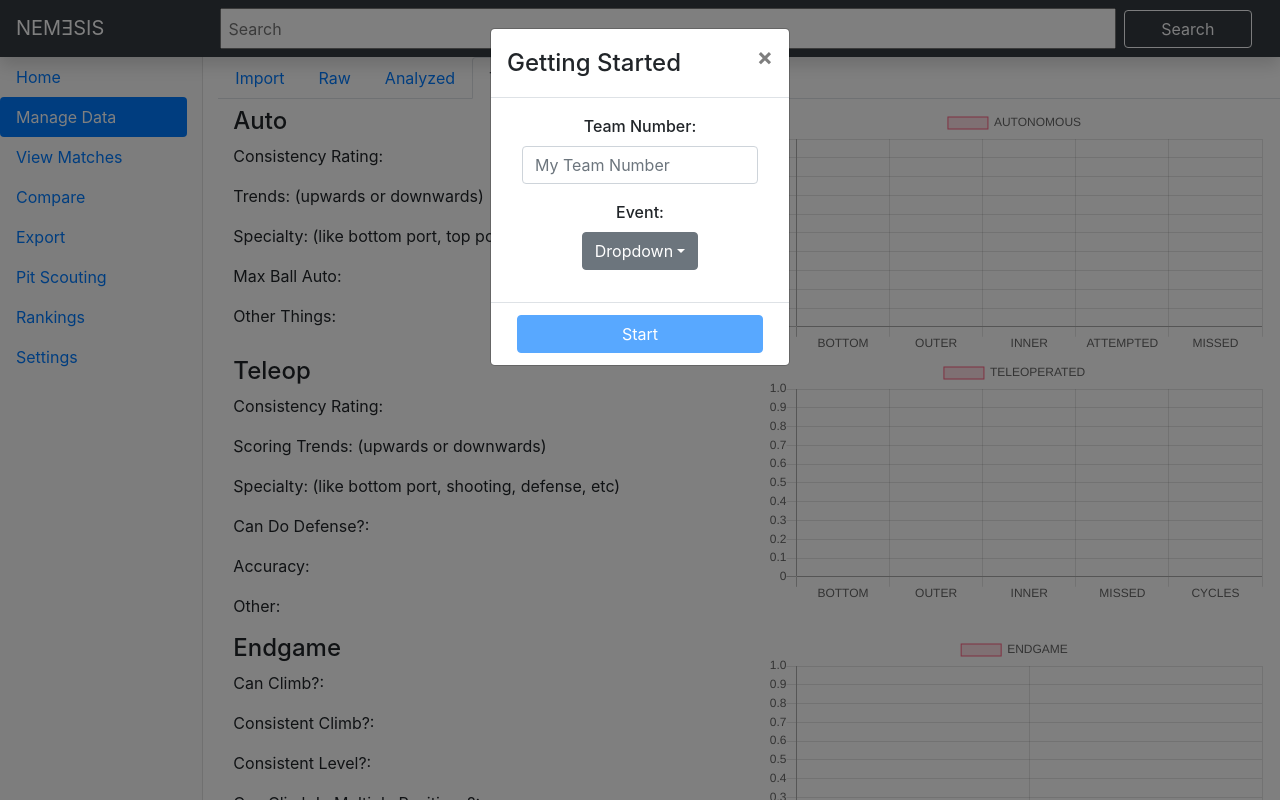
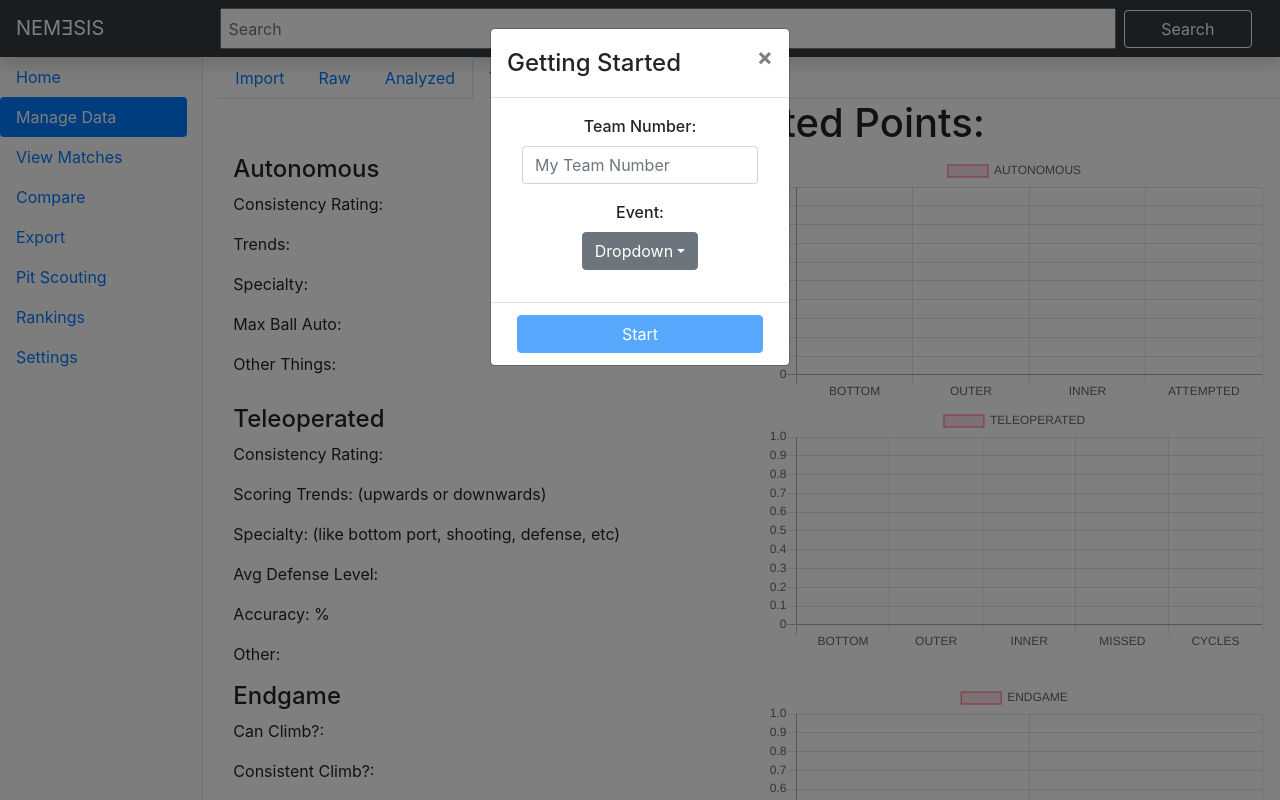
Before and after one commit to codejvn/MasterScout, a React (Create React App) app: page / in a window 1280 px wide. Shown: the top 800 px of the page. Built offline with nearby package versions, Linux system fonts and the light colour scheme.

Commit message:
added to team breakdown

```diff
--- a/src/Components/Layout/ManageDataTabs/AutoChart.js
+++ b/src/Components/Layout/ManageDataTabs/AutoChart.js
@@ -20,7 +20,7 @@ export class AutoChartRaw extends Component {
   getChartInfo = () => {
     return {
       data: {
-        labels: ["BOTTOM", "OUTER", "INNER", "ATTEMPTED", "MISSED"],
+        labels: ["BOTTOM", "OUTER", "INNER", "ATTEMPTED"],
         datasets: [
           {
             data: this.getChartData(),
--- a/src/Components/Layout/ManageDataTabs/TeamBreakdown.js
+++ b/src/Components/Layout/ManageDataTabs/TeamBreakdown.js
@@ -18,18 +18,56 @@ export class TeamBreakdownRaw extends Component {
       // finds the team if the teamnumber is equal to the searched teamnum
       (team) => team.teamNumber == searchedTeamNum
     );
+
+
+    //ALWAYS RETURNS UNDEFINED FIX THIS SOME TIME
+    var getAccuracy = () => {
+      var accuracy = 0;
+      try {
+        accuracy = parseInt(100 - (searchedTeam.aggregated[1][3] / (searchedTeam.aggregated[1][7] +
+          searchedTeam.aggregated[1][8] +
+          searchedTeam.aggregated[1][9] +
+          searchedTeam.aggregated[1][10]) * 100));
+        return accuracy;
+      } catch (err) {
+        return 'NA';
+      }
+    };
+
+    //ALWAYS RETURNS UNDEFINED ABHIK FIX THIS. THIS COMMENT IS AN EASTER EGG YOU BETTER FIND IT
+    var getDefenseLevel = () => {
+      var defense = 0;
+      try {
+        defense = searchedTeam.aggregated[1][11];
+        return defense;
+      } catch (err) {
+        return 'NA';
+      }
+    };
+    console.log(this.getDefenseLevel, this.getAccuracy);
     console.log(searchedTeam);
+    //ALWAYS RETURNS UNDEFINED ABHIK FIX THIS. THIS COMMENT IS AN EASTER EGG YOU BETTER FIND IT
+    var estimatedPoints = () => {
+      var points = 0;
+      try {
+        //bunch of calculations not in the mood.
+      } catch(err) {
+        return 0;
+      }
+    };
+
+
     return (
-      <Container style={containerWidth}>
+      <Container style={containerWidth} >
         <Row>
-          <h1>{searchedTeamNum}</h1>
+          <h1 style={{ textAlign: "center", width: "100%" }} >Team {searchedTeamNum} / Estimated Points: </h1>
         </Row>
         <Row style={chart}>
           <Col>
-            <h4>Auto</h4>
+            <h4>Autonomous</h4>
             <p>Consistency Rating: </p>
-            <p>Trends: (upwards or downwards)</p>
-            <p>Specialty: (like bottom port, top port, etc)</p>
+            <p>Trends: </p>
+            <p>Specialty:</p>
             <p>Max Ball Auto: </p>
             <p>Other Things: </p>
           </Col>
@@ -39,12 +77,12 @@ export class TeamBreakdownRaw extends Component {
         </Row>
         <Row style={chart}>
           <Col>
-            <h4>Teleop</h4>
+            <h4>Teleoperated</h4>
             <p>Consistency Rating: </p>
             <p>Scoring Trends: (upwards or downwards)</p>
             <p>Specialty: (like bottom port, shooting, defense, etc)</p>
-            <p>Can Do Defense?: </p>
-            <p>Accuracy: </p>
+            <p>Avg Defense Level: {this.getDefenseLevel} </p>
+            <p>Accuracy:  {this.getAccuracy} %</p>
             <p>Other: </p>
           </Col>
           <Col>
--- a/src/Components/Layout/ManageDataTabs/TeleopChart.js
+++ b/src/Components/Layout/ManageDataTabs/TeleopChart.js
@@ -53,6 +53,9 @@ export default class TeleopChart extends Component {
     super(props);
     this.state = {};
   }
+
+
+
   render() {
     return (
       <Bar
@@ -75,6 +78,8 @@ export default class TeleopChart extends Component {
     );
   }
 }
+
+
 const chart = {
   width: "20%",
 };
```
Also changed, not shown: src/Components/Layout/PitScouting.js (+3 -8 lines).
